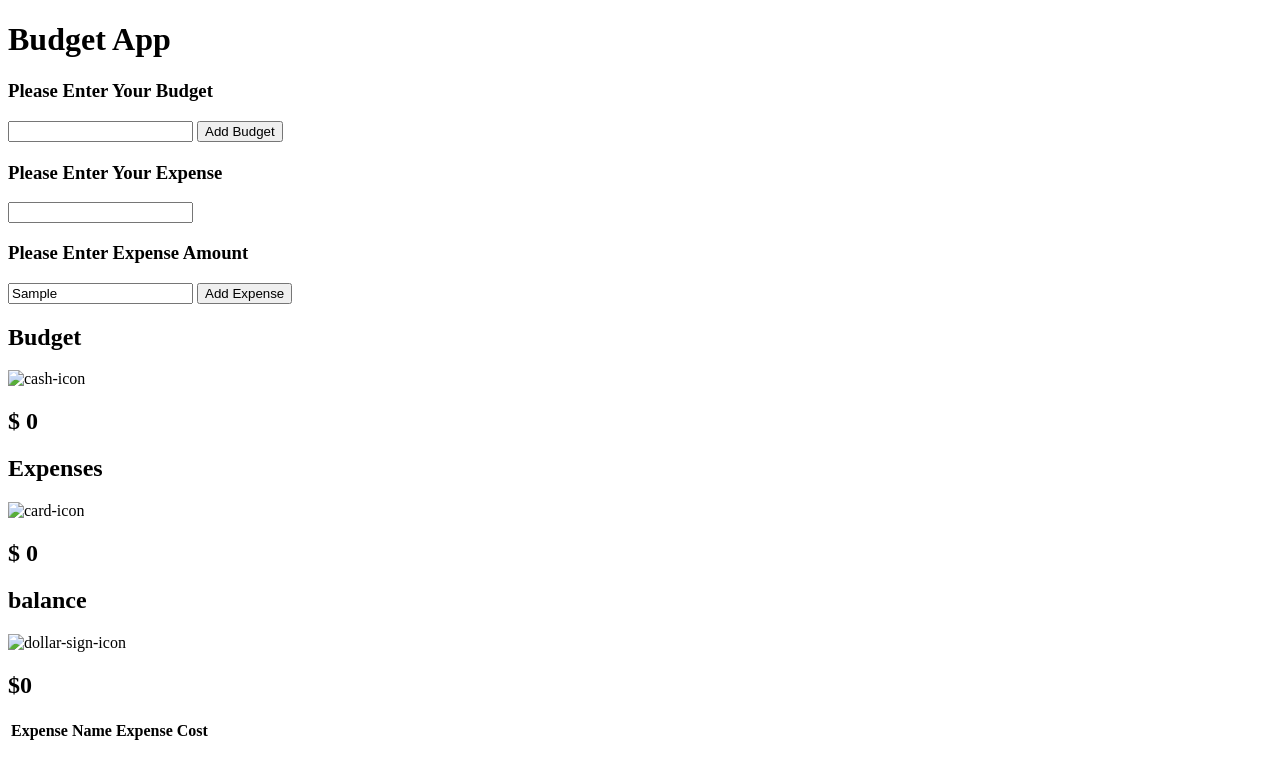
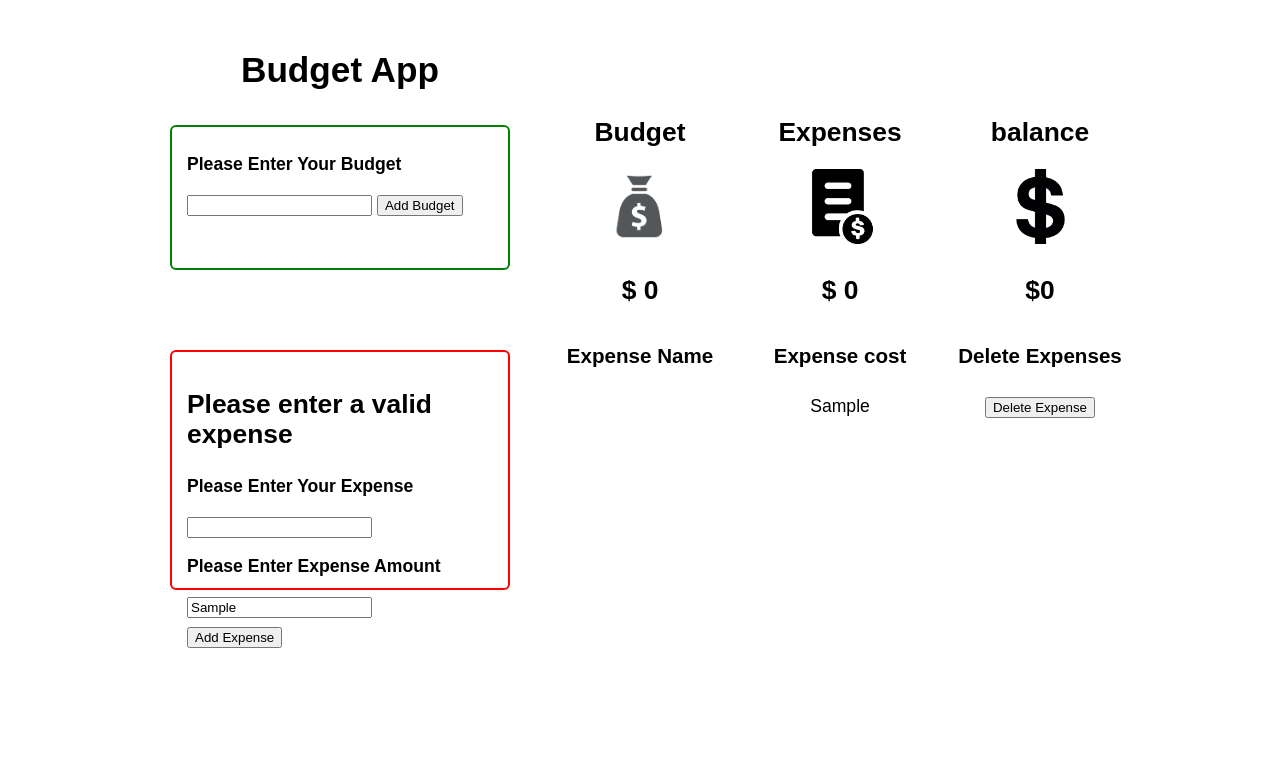
Before and after one commit to Dallas-Oliver/budget-App, a plain HTML site: page index.html in a window 1280 px wide. Both pictures are taken after typing "Sample" into the empty fields and a click on the input "Add Expense". Drawn offline with Linux system fonts and the light colour scheme.

Commit message:
new file:   cash.png 	new file:   dollar-sign.png 	new file:   expense.pn 	modified:   index.html 	modified:   main.js 	modified:   style.css

```diff
--- a/index.html
+++ b/index.html
@@ -9,54 +9,52 @@
     <link rel="stylesheet" href="style.css" />
   </head>
   <body>
-    <div>
+    <div class="container">
       <h1 id="main-title">Budget App</h1>
 
       <div id="budget-field">
-        <h2 id='budget-error-msg'></h2>
+        <h2 id="budget-error-msg"></h2>
         <h3 id="budget-title">Please Enter Your Budget</h3>
-        <form id='budget-input-form'>
-          <input type="text" id='budget-input-field' />
+        <form id="budget-input-form">
+          <input type="text" id="budget-input-field" />
           <input type="submit" value="Add Budget" />
         </form>
       </div>
       <div id="expenses-name-main">
-          <h2 id='expenses-error-msg'></h2>
+        <h2 id="expenses-error-msg"></h2>
         <h3 id="expenses-title">Please Enter Your Expense</h3>
-        <input type="text" id='expenses-name-field'  />
+        <input type="text" id="expenses-name-field" />
         <h3 id="expenses-cost-field">Please Enter Expense Amount</h3>
-        <form id='expenses-input-form'>
-          <input type="text" id='expenses-input-field' />
+        <form id="expenses-input-form">
+          <input type="text" id="expenses-input-field" /><br />
           <input type="submit" value="Add Expense" />
         </form>
       </div>
-      <div id='budget-display'>
-        <h2 id='budget-display-title'>Budget</h2>
-        <img alt='cash-icon' />
-        <h2 id='budget-display-amount'>$ 0</h2>
+      <div id="budget-display">
+        <h2 id="budget-display-title">Budget</h2>
+        <img src="cash.png" height="75" alt="cash-icon" />
+        <h2 id="budget-display-amount">$ 0</h2>
       </div>
-      <div id='expenses-display'>
-          <h2 id='expenses-display-title'>Expenses</h2>
-          <img alt='card-icon' />
-          <h2 id='expenses-display-amount'>$ 0</h2>
-        </div>
+      <div id="expenses-display">
+        <h2 id="expenses-display-title">Expenses</h2>
+        <img src="expense.png" height="75" alt="card-icon" />
+        <h2 id="expenses-display-amount">$ 0</h2>
       </div>
-      <div id='balance-display'>
-          <h2 id='balance-display-title'>balance</h2>
-          <img alt='dollar-sign-icon' />
-          <h2 id='balance-display-amount'>$ 0</h2>
-        </div>
+
+      <div id="balance-display">
+        <h2 id="balance-display-title">balance</h2>
+        <img src="dollar-sign.png" height="75" alt="dollar-sign-icon" />
+        <h2 id="balance-display-amount">$ 0</h2>
       </div>
-      <div id='expenses-list'>
-        <table id='expense-table'>
-          <tr>
-            <th>Expense Name</th>
-            <th>Expense Cost</th>
-          </tr>
 
-
-        </table>
-
+      <div id="expense-table-name">
+        <h3 id="expense-table-name-header">Expense Name</h3>
+      </div>
+      <div id="expense-table-cost">
+        <h3 id="expense-table-cost-header">Expense cost</h3>
+      </div>
+      <div id="expense-table-delete-button">
+        <h3 id="delete-button-header">Delete Expenses</h3>
       </div>
     </div>
 
--- a/main.js
+++ b/main.js
@@ -6,16 +6,38 @@ const expensesCostInputField = document.getElementById("expenses-input-field");
 const budgetDisplayAmt = document.getElementById("budget-display-amount");
 const expensesDisplayAmt = document.getElementById("expenses-display-amount");
 const balanceDisplayAmt = document.getElementById("balance-display-amount");
-const expenseTable = document.getElementById("expense-table");
+const expenseTableNameContainer = document.getElementById("expense-table-name");
+const expenseTableCostContainer = document.getElementById("expense-table-cost");
+const expenseTableDeleteButtonContainer = document.getElementById(
+  "expense-table-delete-button"
+);
 const budgetErrorMessage = document.getElementById("budget-error-msg");
 const expenseErrorMessage = document.getElementById("expenses-error-msg");
 
 let budgetNumber = 0;
-let expenseNumber = 0;
-console.log(expensesCostInputField.value);
 let expenseRowNum = 0;
-let deleteButtonNum = 0;
 let expensesList = [0];
+let totalExpensesList;
+let totalBalance;
+
+function submitExpense(e) {
+  e.preventDefault();
+  expenseRowNum++;
+
+  if (expensesCostInputField.value !== "") {
+    expensesList.push(Number(expensesCostInputField.value));
+    totalExpensesList = expensesList.reduce((sum, current) => sum + current);
+
+    if (isNaN(expensesCostInputField.value)) {
+      displayError("expense");
+    } else {
+      expenseErrorMessage.innerHTML = "";
+      expensesDisplayAmt.innerHTML = "$ " + totalExpensesList;
+    }
+  }
+  displayBalance();
+  addExpenseToTable();
+}
 
 function submitBudget(e) {
   e.preventDefault();
@@ -27,53 +49,13 @@ function submitBudget(e) {
   } else {
     budgetErrorMessage.innerHTML = "";
     budgetDisplayAmt.innerHTML = "$ " + budgetNumber;
+    budgetInputField.value = "";
   }
   displayBalance();
 }
 
-function submitExpense(e) {
-  e.preventDefault();
-
-  if (expensesCostInputField.value !== "") {
-    expensesList.push(expensesCostInputField.value);
-  }
-  console.log(expensesList);
-
-  expenseRowNum++;
-  deleteButtonNum++;
-
-  if (isNaN(expenseNumber)) {
-    displayError("expense");
-    expensesDisplayAmt.innerHTML = "$0";
-  } else {
-    expenseErrorMessage.innerHTML = "";
-    expensesDisplayAmt.innerHTML = "$ " + expenseNumber;
-    addExpenseTableItem();
-  }
-  displayBalance();
-}
-
-function addExpenseTableItem() {
-  if (expensesNameField.value !== "") {
-    let expenseTableRow = expenseTable.insertRow(expenseRowNum);
-    let expenseNameData = expenseTableRow.insertCell(0);
-    let expenseCostData = expenseTableRow.insertCell(1);
-    let deleteExpenseButton = expenseTableRow.insertCell(2);
-    expenseNameData.innerHTML = expensesNameField.value;
-    expenseCostData.innerHTML = expensesCostInputField.value;
-    deleteExpenseButton.innerHTML = `<button id="delete-button ${deleteButtonNum} onclick="deleteExpense(${deleteButtonNum})">delete</button>`;
-  }
-}
-
-// deleteExpense(buttonNumber) {
-
-// }
-
 function displayBalance() {
-  // let totalBalance = Number(budgetNumber) - Number(expenseNumber);
-
-  let totalExpenses = expensesList.reduce((sum, current) => sum + current);
-  let totalBalance = Number(budgetNumber) - Number(totalExpenses);
+  totalBalance = Number(budgetNumber) - totalExpensesList;
 
   if (isNaN(totalBalance)) {
     balanceDisplayAmt.innerHTML = "$0";
@@ -92,5 +74,23 @@ function displayError(arg) {
   }
 }
 
+function addExpenseToTable() {
+  let newExpenseItemName = document.createElement("P");
+  newExpenseItemName.classList = `item-number-${expenseRowNum}`;
+  newExpenseItemName.innerHTML = expensesNameField.value;
+
+  let newExpenseItemCost = document.createElement("P");
+  newExpenseItemCost.classList = `item-number-${expenseRowNum}`;
+  newExpenseItemCost.innerHTML = expensesCostInputField.value;
+
+  let newExpenseDeleteButton = document.createElement("BUTTON");
+  newExpenseDeleteButton.classList = `item-number-${expenseRowNum}`;
+  newExpenseDeleteButton.innerHTML = "Delete Expense";
+
+  expenseTableNameContainer.appendChild(newExpenseItemName);
+  expenseTableCostContainer.appendChild(newExpenseItemCost);
+  expenseTableDeleteButtonContainer.appendChild(newExpenseDeleteButton);
+}
+
 budgetInputForm.addEventListener("submit", e => submitBudget(e));
 expensesCostInputForm.addEventListener("submit", e => submitExpense(e));
--- a/style.css
+++ b/style.css
@@ -0,0 +1,133 @@
+html {
+  text-align: center;
+}
+
+body {
+  margin: 0px;
+  margin: 30px;
+  padding: 15px;
+  border-radius: 6px;
+
+  display: inline-block;
+  vertical-align: middle;
+  line-height: 30px;
+  font-family: sans-serif;
+  font-size: 1.1rem;
+}
+
+.container {
+  display: grid;
+  grid-template-columns: 200px 200px 200px 200px 200px;
+  grid-template-rows: 50px 225px 300px;
+  text-align: center;
+}
+
+#main-title {
+  grid-column-start: 1;
+  grid-column-end: 3;
+  grid-row-start: 1;
+  grid-row-end: 1;
+
+  margin: 10px;
+
+  text-align: center;
+}
+
+#budget-field {
+  grid-column: 1 / span 2;
+  grid-row-start: 2;
+  grid-row-end: 2;
+
+  margin: 30px;
+  margin-bottom: 50px;
+  padding-left: 15px;
+  border: 2px solid green;
+  border-radius: 6px;
+
+  text-align: left;
+  display: inline-block;
+  vertical-align: middle;
+  line-height: 30px;
+}
+
+#budget-title {
+  font-size: 1.1rem;
+  margin: 10px;
+  margin-left: 0px;
+}
+
+#expenses-name-main {
+  grid-column: 1 / span 2;
+  grid-row-start: 3;
+  grid-row-end: 3;
+
+  margin: 30px;
+  padding: 15px;
+  border: 2px solid red;
+  border-radius: 6px;
+
+  text-align: left;
+  display: inline-block;
+  vertical-align: middle;
+  line-height: 30px;
+}
+
+#expenses-title {
+  margin: 10px;
+  margin-left: 0px;
+  font-size: 1.1rem;
+}
+
+#expenses-cost-field {
+  margin: 10px;
+  margin-left: 0px;
+  font-size: 1.1rem;
+}
+
+#budget-display {
+  grid-column-start: 3;
+  grid-column-end: 3;
+  grid-row-start: 2;
+  grid-row-end: 2;
+}
+
+#expenses-display {
+  grid-column-start: 4;
+  grid-column-end: 4;
+  grid-row-start: 2;
+  grid-row-end: 2;
+}
+
+#balance-display {
+  grid-column-start: 5;
+  grid-column-end: 5;
+  grid-row-start: 2;
+  grid-row-end: 2;
+}
+
+#expense-table-name {
+  grid-column-start: 3;
+  grid-column-end: 3;
+  grid-row-start: 3;
+  grid-row-end: 3;
+}
+
+#expense-table-cost {
+  grid-column-start: 4;
+  grid-column-end: 4;
+  grid-row-start: 3;
+  grid-row-end: 3;
+}
+
+#expense-table-delete-button {
+  grid-column-start: 5;
+  grid-column-end: 5;
+  grid-row-start: 3;
+  grid-row-end: 3;
+
+  margin: 0px;
+}
+
+button.item-number {
+  margin: 17.6px 0px;
+}
```
Also changed, not shown: cash.png (added), dollar-sign.png (added), expense.png (added).
